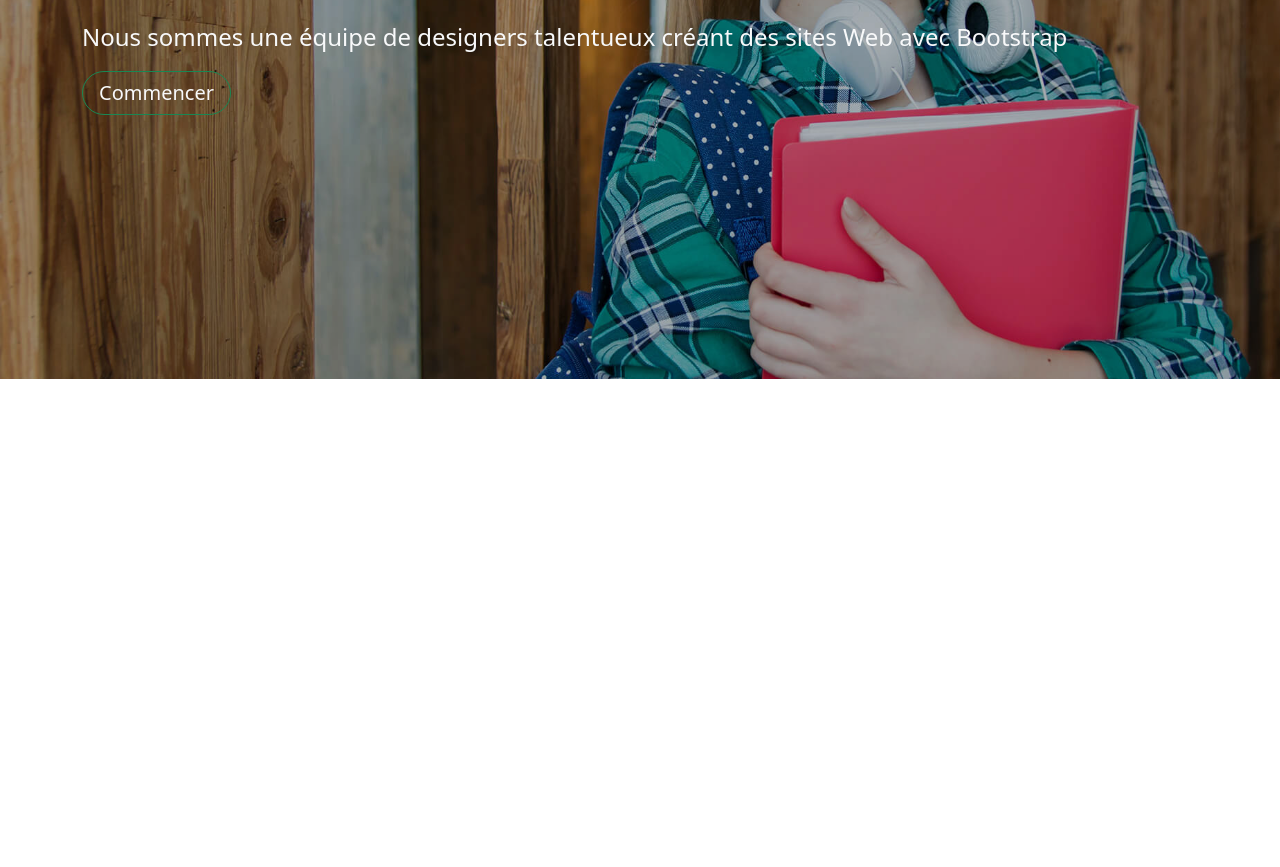
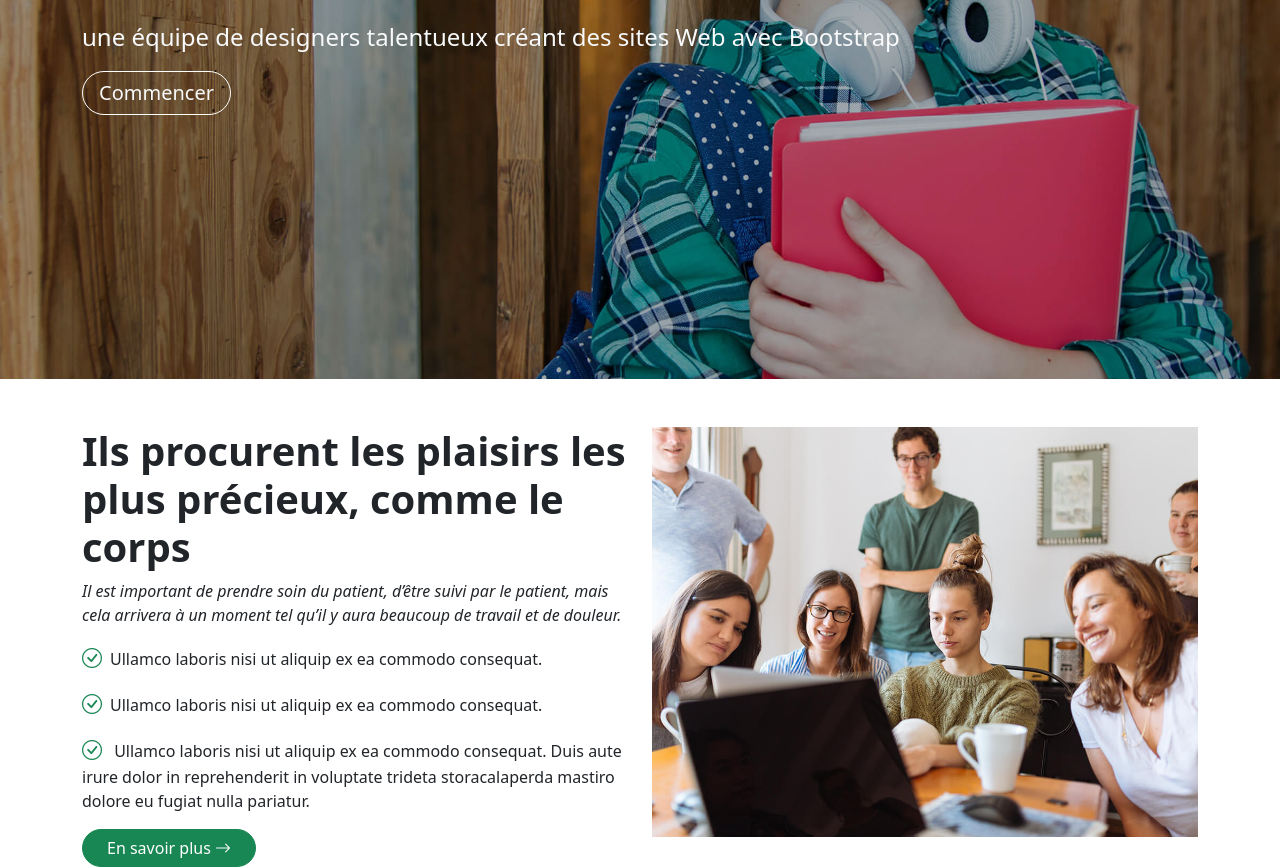
Before and after one commit to Ro-ji29/project, a plain HTML site: page index.html in a window 1280 px wide. Shown: the part 365-1232 px from the top of the page. Before the commit the page ends 800 px from the top, so only its background shows below. Drawn offline with nearby package versions, Linux system fonts and the light colour scheme.

Commit message:
ProjetWebvisionCorig

```diff
--- a/index.css
+++ b/index.css
@@ -20,3 +20,16 @@
 .banner{
     background-color: black;
 }
+.banner a.btn{
+    border: 1px solid white;
+}
+.banner a.btn:hover{
+    border: 1px solid #198754;
+    transition-duration: 0.3s;
+}
+
+#section3 a.arrow:hover{
+    background-color: #26a369;
+    border-color: #26a369;
+    transition-duration: 0.3s;
+}
--- a/index.html
+++ b/index.html
@@ -56,7 +56,6 @@
               </div>
                 </div>
               </nav>
-
         </section>
     </header>
     <main>
@@ -67,17 +66,39 @@
               <div class="banner-body container">
                 <h1 class="text-light fw-bold">Apprendre aujourd'hui, <br>
                   diriger demain</h1>
-                <p class="text-light fs-4 mt-4">Nous sommes une équipe de designers talentueux créant des sites Web avec Bootstrap</p>
+                <p class="text-light fs-4 mt-4">une équipe de designers talentueux créant des sites Web avec Bootstrap</p>
                 <div class="btn-outline-light">
                   <a class="btn btn-outline-success text-light rounded-pill fs-5 px-3" href="">Commencer</a>
                 </div>
               </div>
 
             </div>
+          </div>
+        </div>
+      </section>
 
+      <section id="section3">
+        <div class="container">
+          <div class="row">
+            <div class="col gy-5">
+              <h3 class="fw-bold fs-1">Ils procurent les plaisirs les plus précieux, comme le corps</h3>
+              <i class="fs-6">Il est important de prendre soin du patient, d’être suivi par le patient, mais cela arrivera à un moment tel qu’il y aura beaucoup de travail et de douleur.</i>
+              <p class="mt-3"><i class="bi bi-check-circle me-2 text-success fs-5"></i>Ullamco laboris nisi ut aliquip ex ea commodo consequat.</p>
+              <p><i class="bi bi-check-circle me-2 text-success fs-5"></i>Ullamco laboris nisi ut aliquip ex ea commodo consequat.</p>
+              <p><i class="bi bi-check-circle me-2 text-success fs-5"></i> Ullamco laboris nisi ut aliquip ex ea commodo consequat. Duis aute irure dolor in reprehenderit in voluptate trideta storacalaperda mastiro dolore eu fugiat nulla pariatur.</p>
+              <a href="" class="arrow btn btn-success rounded-pill px-4"style="--bs-link-hover-color-rgb: 25, 135, 84;">
+                En savoir plus
+                <span><i class="bi bi-arrow-right"></i></span>
+              </a>
+            </div>
+
+            <div class="col gy-5">
+              <img src="image/about.jpg" class="img-fluid" alt="">
+            </div>
           </div>
 
         </div>
+
       </section>
     </main>
 
```
Also changed, not shown: maison.html (deleted, +0 -23 lines), image/about.jpg (added).
